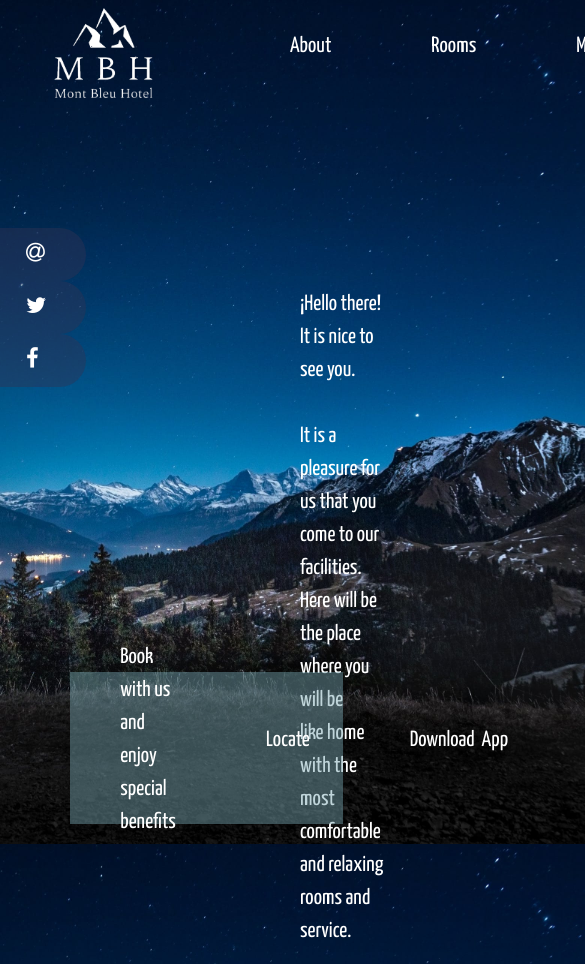
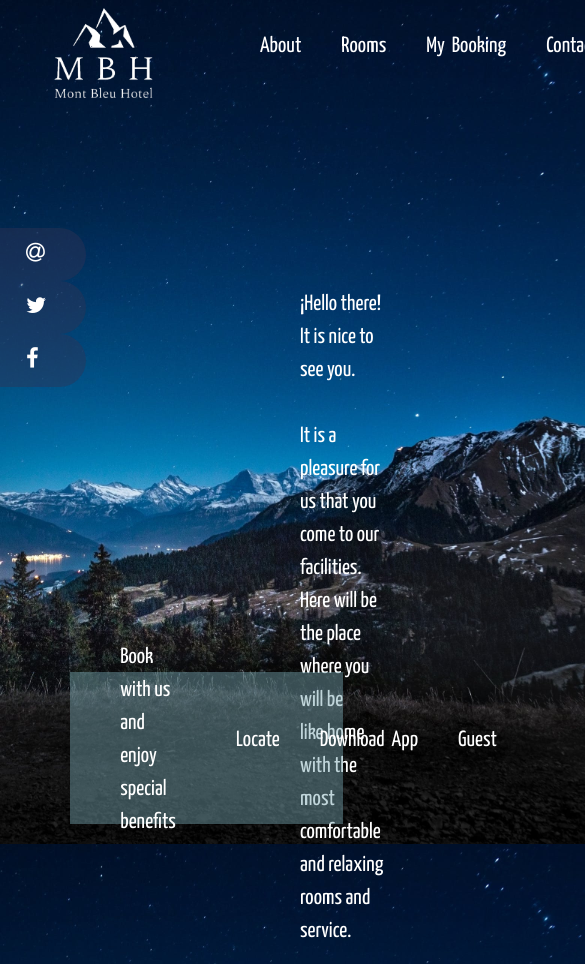
Before and after one commit to nattury/final, a Vue app: page / in a window 390 px wide. Shown: the top 964 px of the page, 585 px wide, since content can reach past the window. Built offline with nearby package versions, Linux system fonts and the light colour scheme.

Commit message:
2 responsive

```diff
--- a/src/App.vue
+++ b/src/App.vue
@@ -109,6 +109,10 @@ body {
   .logo{
     width: 200px;
   }
+
+  .links{
+    padding: 10px;
+  }
 }
 
 </style>
```
